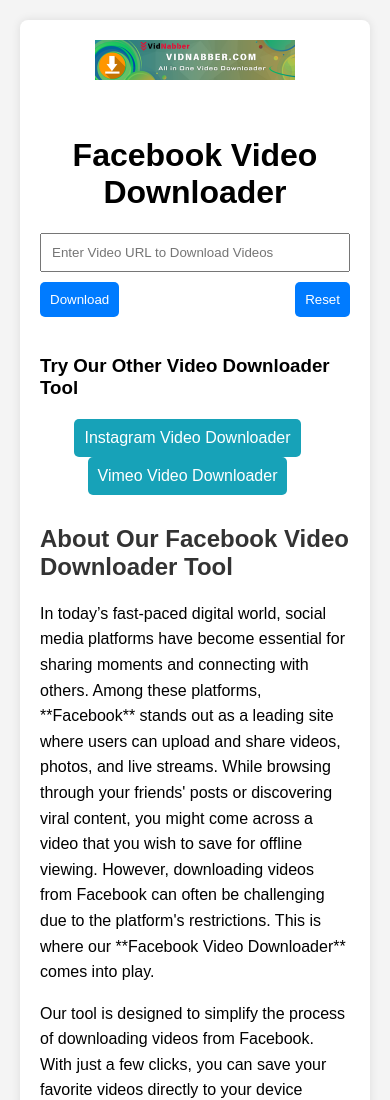
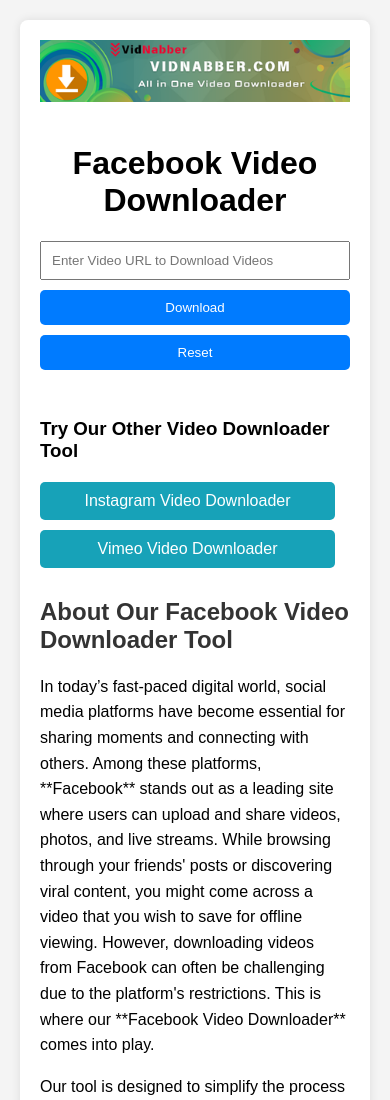
Before and after one commit to instagramvideodownloaders/facebook-video-downloader, a plain HTML site: page index.html in a window 390 px wide. Shown: the top 1100 px of the page. Drawn offline with Linux system fonts and the light colour scheme.

Commit message:
Update styles.css

```diff
--- a/styles.css
+++ b/styles.css
@@ -15,10 +15,8 @@ body {
 }
 
 .logo {
-    width: 100%; /* Adjust logo size as needed */
-    max-width: 200px; /* Set a maximum width */
-    display: block;
-    margin: auto; /* Center align */
+    width: 100%; /* Full-size logo */
+    height: auto; /* Maintain aspect ratio */
 }
 
 h1 {
@@ -46,6 +44,17 @@ button {
     color: white;
     border: none;
     border-radius: 5px;
+}
+
+/* Responsive button styles */
+@media (max-width: 600px) {
+   .button-container {
+       flex-direction: column; /* Stack buttons vertically */
+   }
+   button {
+       width: 100%; /* Make buttons full width */
+       margin-bottom: 10px; /* Add space between buttons */
+   }
 }
 
 #result {
@@ -136,6 +145,15 @@ a.download-link:hover {
    transition: background-color 0.3s ease;
 }
 
+/* Responsive other tools button styles */
+@media (max-width: 600px) {
+   .tool-link {
+       display:block; /* Stack links vertically on small screens */
+       margin-bottom: 10px; /* Space between links */
+       width:auto; /* Allow auto width for better fit */
+   }
+}
+
 .tool-link:hover {
    background-color: #138496; /* Darker teal on hover */
 }
```
